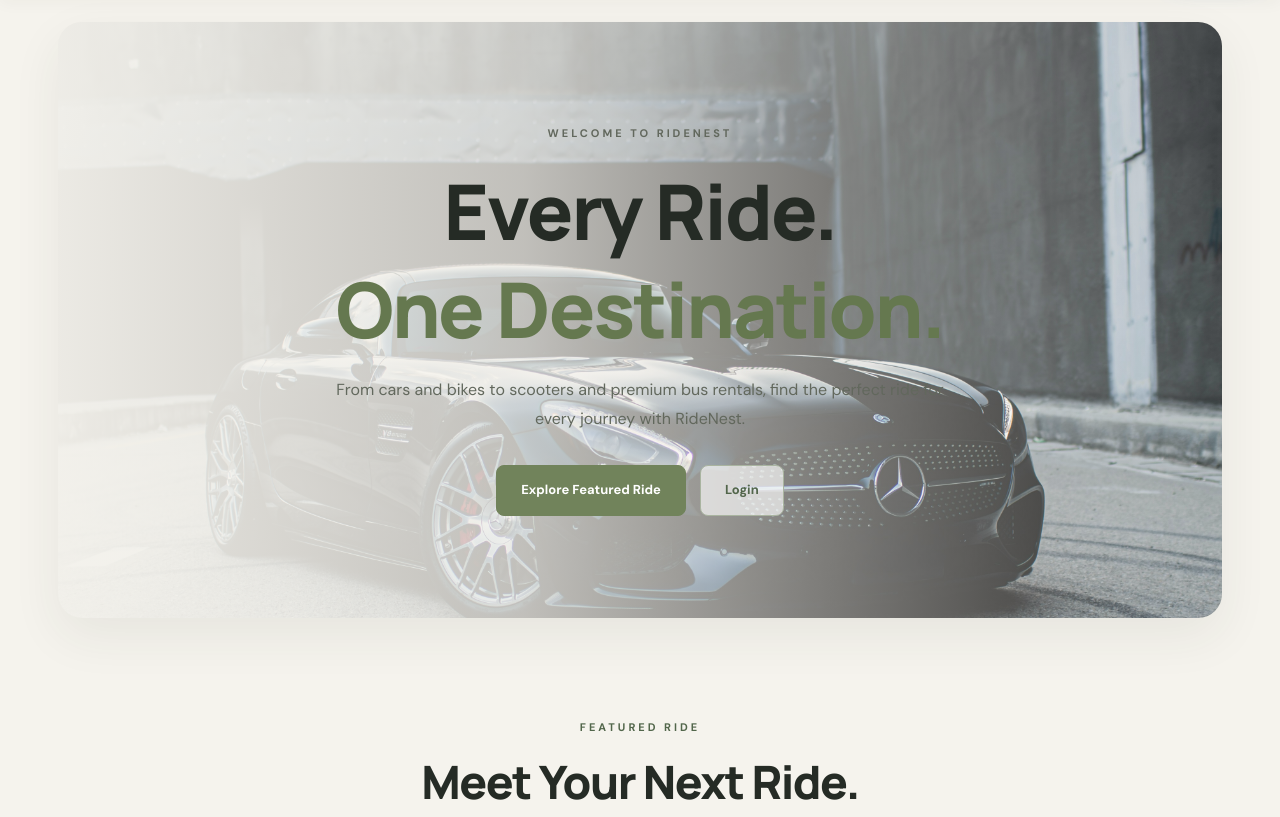
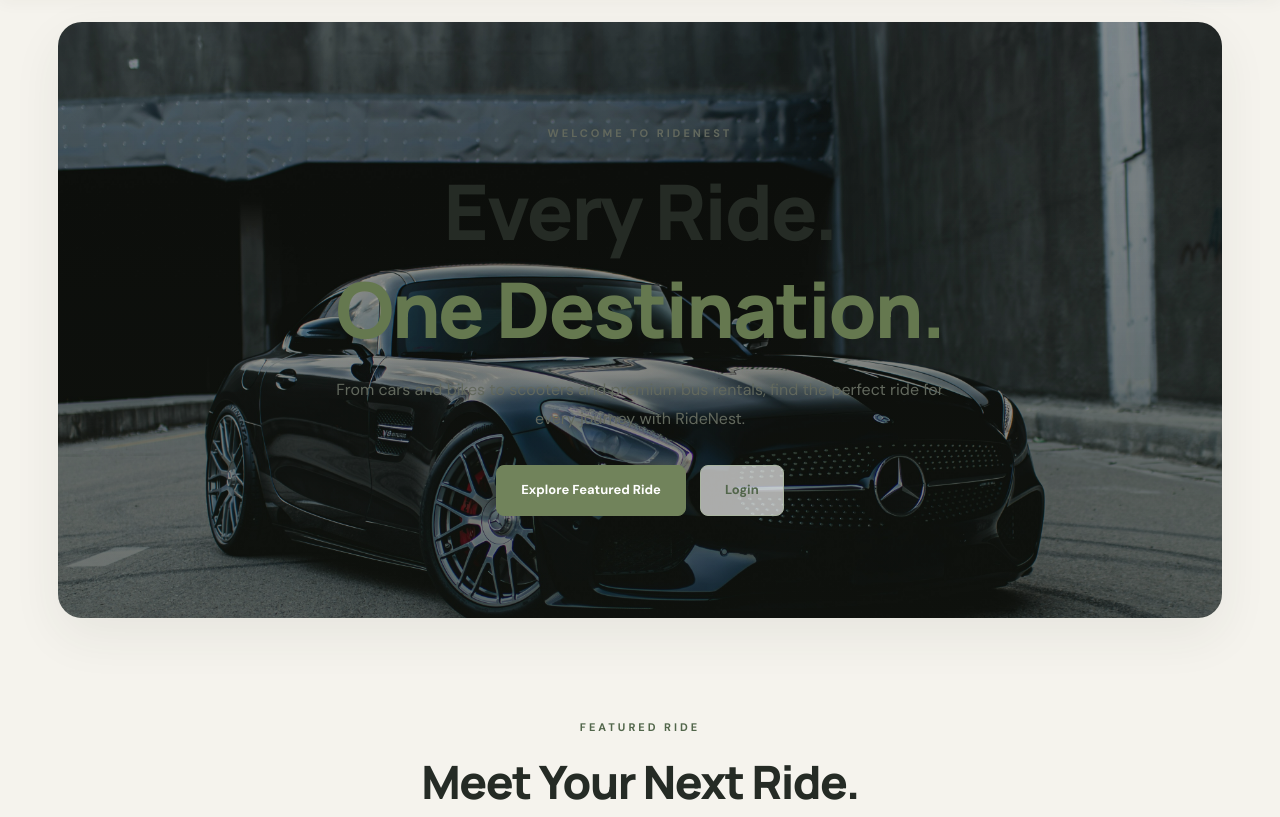
Before and after one commit to paghdalkhushi979-rgb/RideNest, a Flask app: page / in a window 1280 px wide. Shown: the part 76-893 px from the top of the page. Run offline with Flask 3, Linux system fonts and the light colour scheme; data comes from the database, SQL or seed files in the repository; data that the repository does not hold is empty; some libraries are stand-ins or nearby versions.

Commit message:
Update home.html

```diff
--- a/templates/home.html
+++ b/templates/home.html
@@ -7,15 +7,14 @@
 
 <!-- ================= HERO ================= -->
 <section class="de-hero">
-    <style>
-    .de-hero {
-        background-image:
-            linear-gradient(rgba(20, 25, 18, 0.48), rgba(20, 25, 18, 0.62)),
-            url("{{ url_for('static', filename='images/cars/hero-car.jpg') }}");
-        background-size: cover;
-        background-position: center;
-        background-repeat: no-repeat;
-    }
+   <style>
+section.de-hero {
+    background:
+        linear-gradient(rgba(20,25,18,0.35), rgba(20,25,18,0.55)),
+        url("{{ url_for('static', filename='images/cars/hero-car.jpg') }}")
+        center center / cover no-repeat !important;
+    min-height: 550px;
+}
 </style>
 
     <div class="de-hero-content" style="
```
